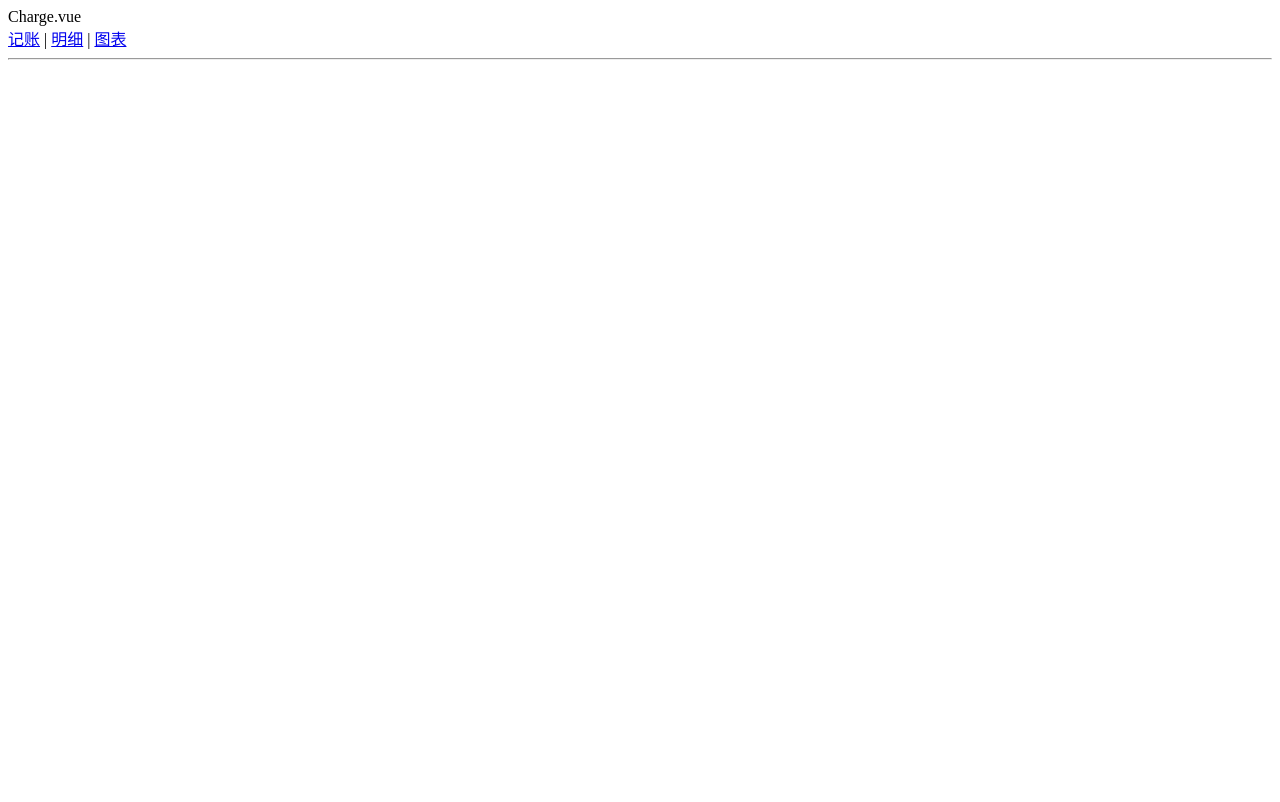
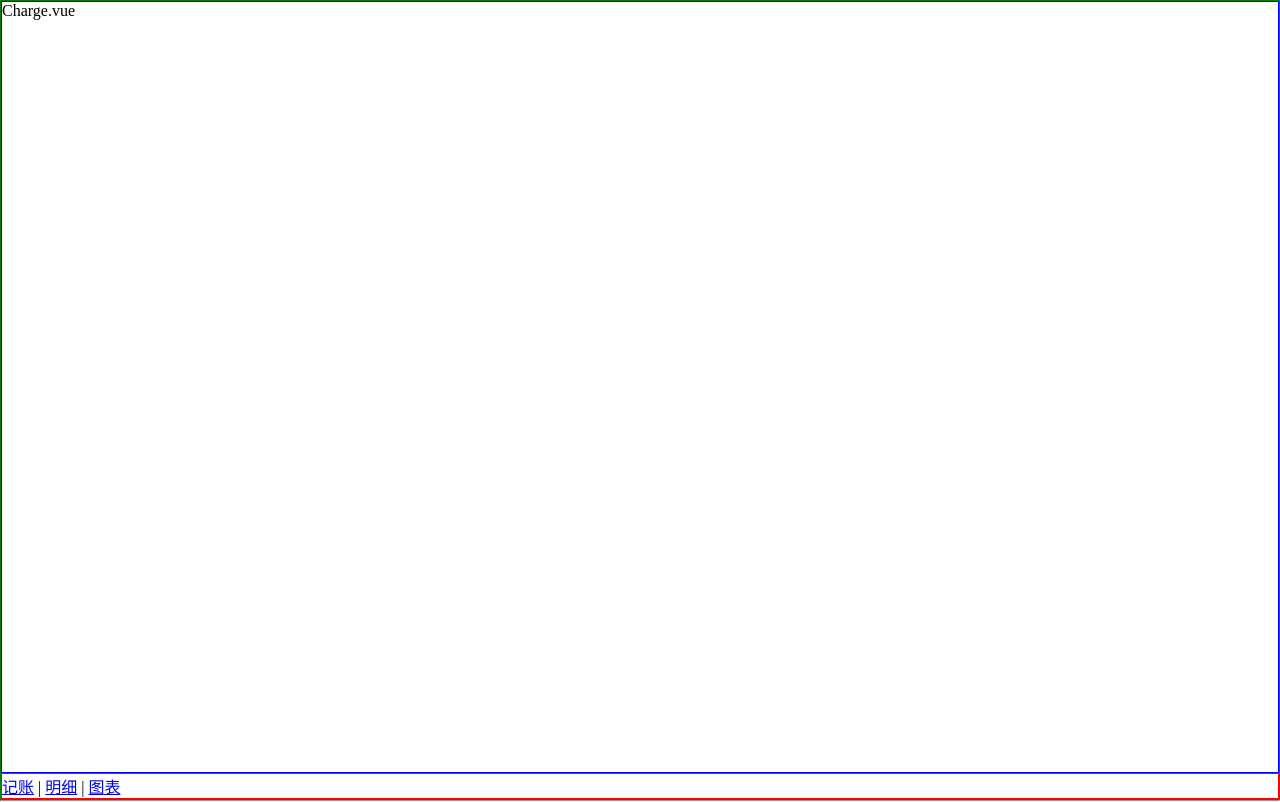
Before and after one commit to LLLLxto/green-grape, a Vue app: page /bill#/charge in a window 1280 px wide. Built offline with nearby package versions, Linux system fonts and the light colour scheme.

Commit message:
Charge 页面布局

```diff
--- a/src/App.vue
+++ b/src/App.vue
@@ -6,6 +6,11 @@
 </template>
 
 <style lang="scss">
+*{
+  margin:0; padding:0;
+  box-sizing:border-box;
+}
+
 #app {
   font-family: Avenir, Helvetica, Arial, sans-serif;
   -webkit-font-smoothing: antialiased;
--- a/src/components/Nav.vue
+++ b/src/components/Nav.vue
@@ -1,5 +1,5 @@
 <template>
-  <div>
+  <div class="nav">
     <router-link to="/charge">记账</router-link>
     |
     <router-link to="bill">明细</router-link>
@@ -15,5 +15,7 @@ export default {
 </script>
 
 <style scoped lang="scss">
-
+.nav{
+  border:1px solid red;
+}
 </style>
--- a/src/views/Charge.vue
+++ b/src/views/Charge.vue
@@ -1,6 +1,9 @@
 <template>
-  <div>
-    Charge.vue
+  <div class="nav-wrapper">
+    <div class="content">
+      Charge.vue
+    </div>
+
     <Nav/>
   </div>
 </template>
@@ -12,5 +15,15 @@ export default {
 </script>
 
 <style scoped lang="scss">
-
+.nav-wrapper{
+  border:1px solid green;
+  display:flex;
+  flex-direction:column;
+  height: 100vh;
+}
+.content{
+  border:1px solid blue;
+  overflow:auto; //如果 div.content 内容溢出可滚动
+  flex-grow:1; //尽量把所有高度都给 div.content
+}
 </style>
```
